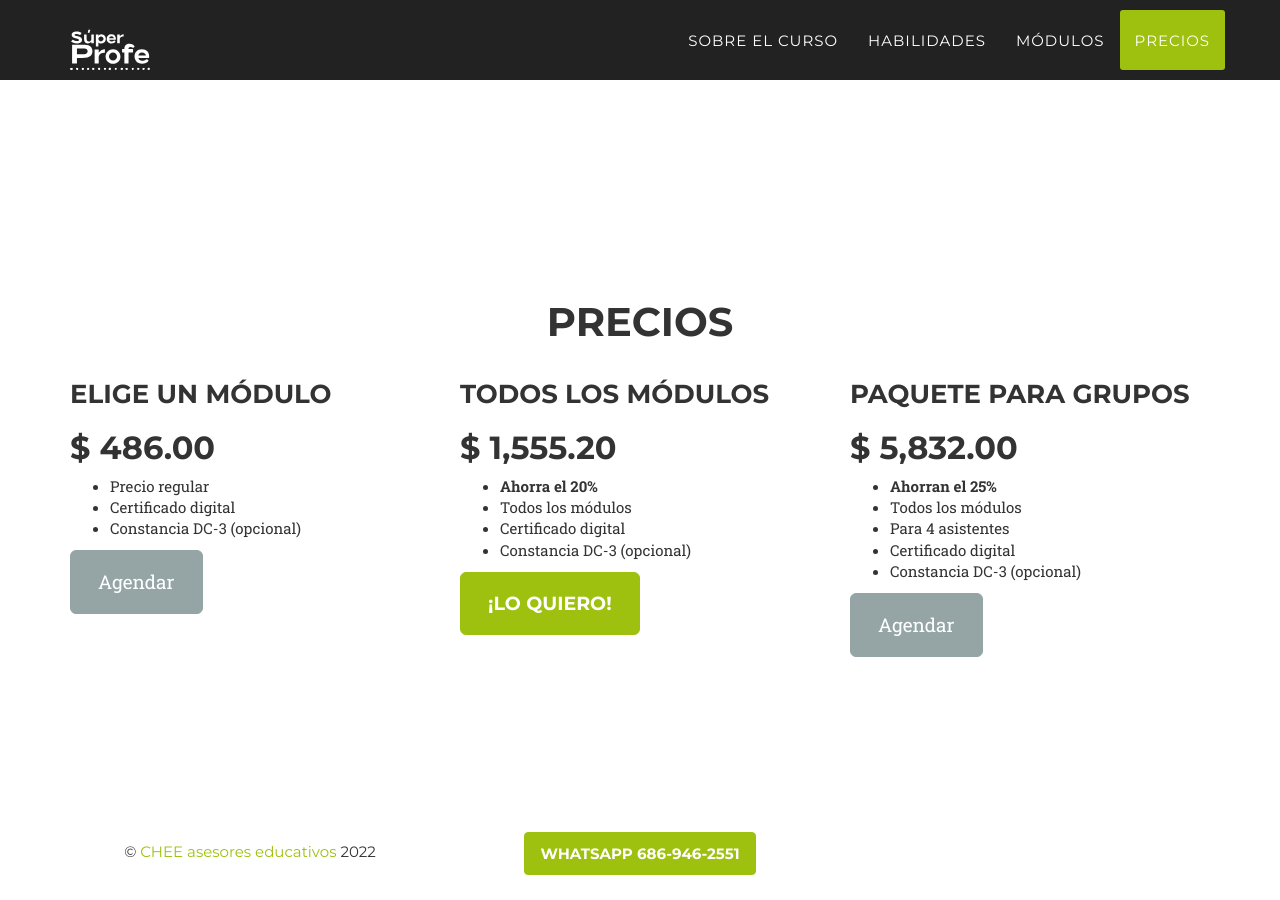
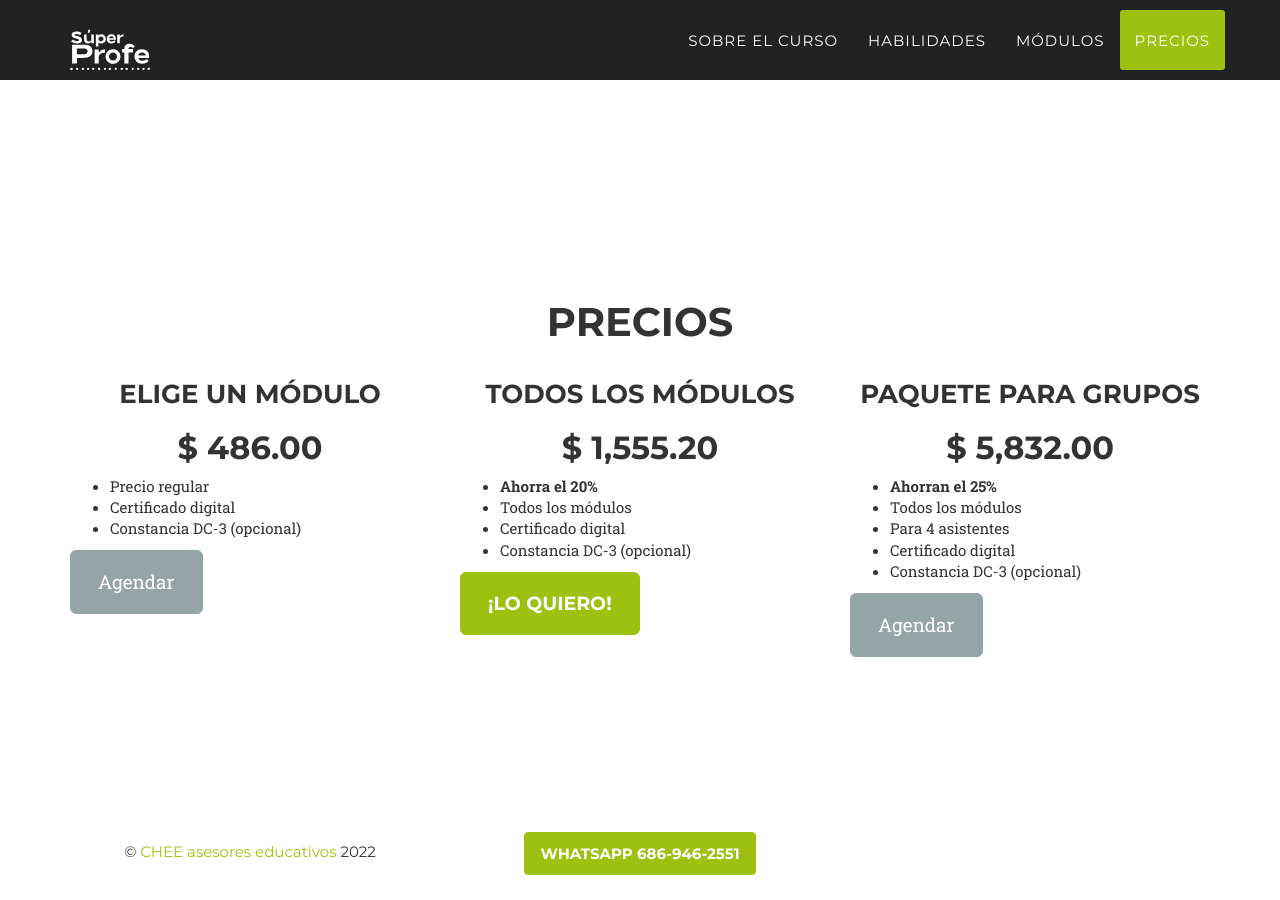
Before and after one commit to camachevaz/superProfe, a Jekyll site: the page built from index.html, in a window 1280 px wide and 900 px high, scrolled down 4992 px. Built offline with Jekyll 4.4.1, drawn with Linux system fonts in a browser that asks for light colours; some web fonts are replaced.

Commit message:
Update clients.html

```diff
--- a/_includes/clients.html
+++ b/_includes/clients.html
@@ -8,29 +8,29 @@
             </div>
             <div class="row">
                 <div class="col-md-4">
-                    <h3>Elige un módulo</h3>
-                    <h2>$ 486.00</h2>
+                    <h3 class="text-center">Elige un módulo</h3>
+                    <h2 class="text-center">$ 486.00</h2>
                     <ul>
                         <li>Precio regular</li>
                         <li>Certificado digital</li>
                         <li>Constancia DC-3 (opcional)</li>
                     </ul>
-                    <button type="button" class="btn btn-default btn-lg">Agendar</button>
+                    <button type="button" class="btn btn-default btn-lg text-center">Agendar</button>
                 </div>
                 <div class="col-md-4">
-                    <h3>Todos los módulos</h3>
-                    <h2>$ 1,555.20</h2>
+                    <h3 class="text-center">Todos los módulos</h3>
+                    <h2 class="text-center">$ 1,555.20</h2>
                     <ul>
                         <li><strong>Ahorra el 20%</strong></li>
                         <li>Todos los módulos</li>
                         <li>Certificado digital</li>
                         <li>Constancia DC-3 (opcional)</li>
                     </ul>
-                    <button type="button" class="btn btn-primary btn-lg">¡Lo quiero!</button>
+                    <button type="button" class="btn btn-primary btn-lg text-center">¡Lo quiero!</button>
                 </div>
                 <div class="col-md-4">
-                    <h3>Paquete para grupos</h3>
-                    <h2>$ 5,832.00</h2>
+                    <h3 class="text-center">Paquete para grupos</h3>
+                    <h2 class="text-center">$ 5,832.00</h2>
                     <ul>
                         <li><strong>Ahorran el 25%</strong></li>
                         <li>Todos los módulos</li>
@@ -38,7 +38,7 @@
                         <li>Certificado digital</li>
                         <li>Constancia DC-3 (opcional)</li>
                     </ul>
-                    <button type="button" class="btn btn-default btn-lg">Agendar</button>
+                    <button type="button" class="btn btn-default btn-lg text-center">Agendar</button>
                 </div>
               </div>
         </div>
```
